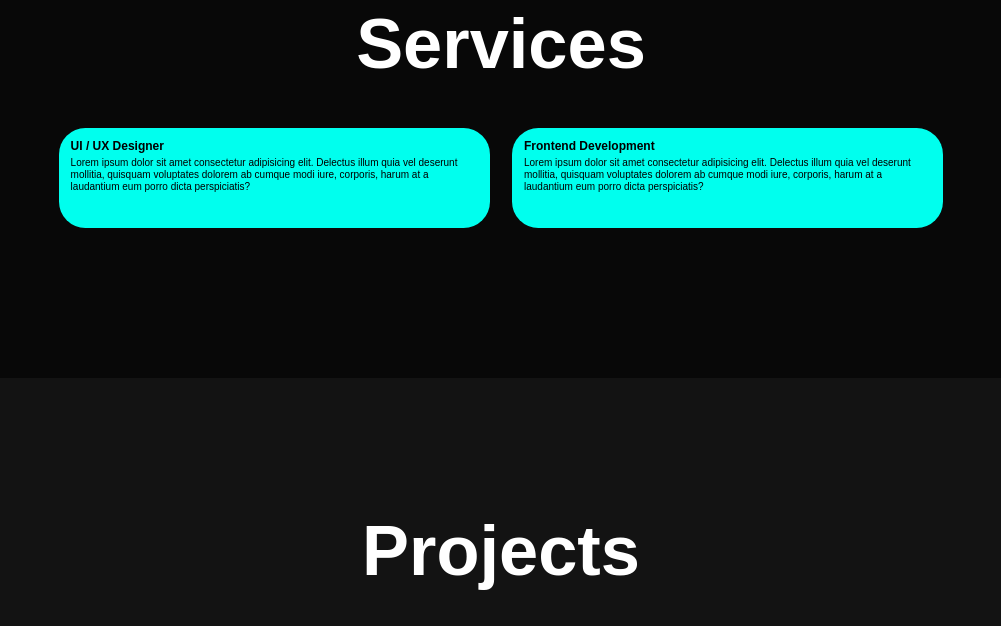
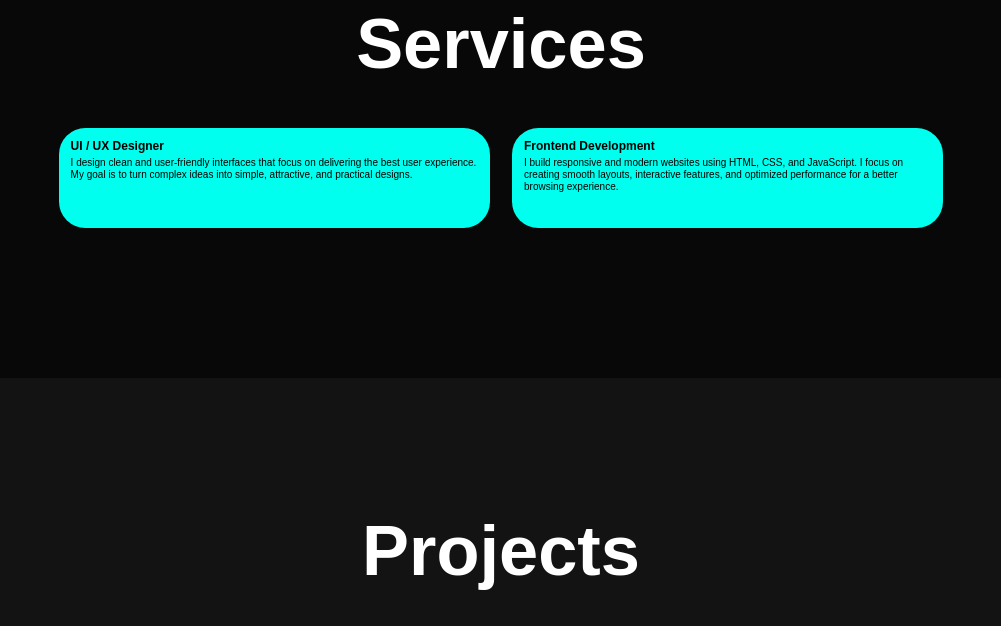
Before and after one commit to omarelswify2002/My-Portfolio, a plain HTML site: page index.html in a window 1280 px wide. Shown: the part 2126-2752 px from the top of the page, without its empty margins (139-1140 px from the left). Drawn offline with nearby package versions, Linux system fonts and the light colour scheme.

Commit message:
second commit

```diff
--- a/index.html
+++ b/index.html
@@ -165,20 +165,18 @@
             <div class="services-box">
                 <div class="services-info">
                     <h4>UI / UX Designer</h4>
-                    <p>Lorem ipsum dolor sit amet consectetur adipisicing elit.
-                        Delectus illum quia vel deserunt mollitia, quisquam voluptates
-                        dolorem ab cumque modi iure, corporis, harum at a laudantium eum
-                        porro dicta perspiciatis?</p>
+                    <p>I design clean and user-friendly interfaces that focus on delivering
+                        the best user experience. My goal is to turn complex ideas into simple,
+                        attractive, and practical designs.</p>
                 </div>
             </div>
 
             <div class="services-box">
                 <div class="services-info">
                     <h4>Frontend Development</h4>
-                    <p>Lorem ipsum dolor sit amet consectetur adipisicing elit.
-                        Delectus illum quia vel deserunt mollitia, quisquam voluptates
-                        dolorem ab cumque modi iure, corporis, harum at a laudantium eum
-                        porro dicta perspiciatis?</p>
+                    <p>I build responsive and modern websites using HTML, CSS, and JavaScript.
+                        I focus on creating smooth layouts, interactive features, and
+                        optimized performance for a better browsing experience.</p>
                 </div>
             </div>
         </div>
```
